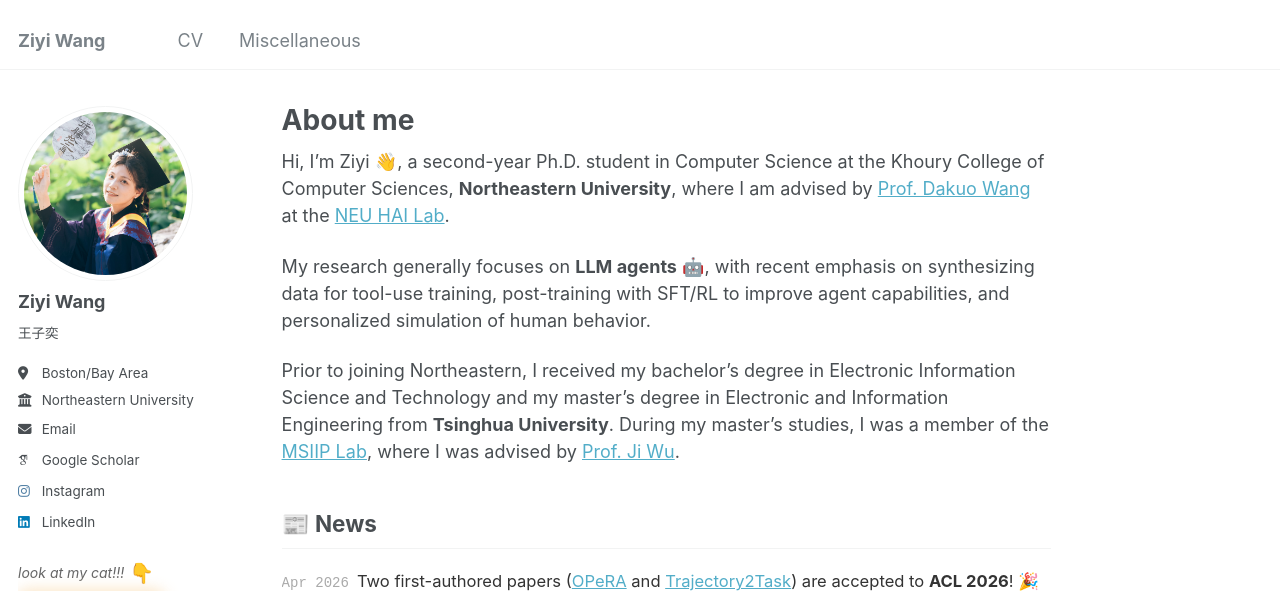
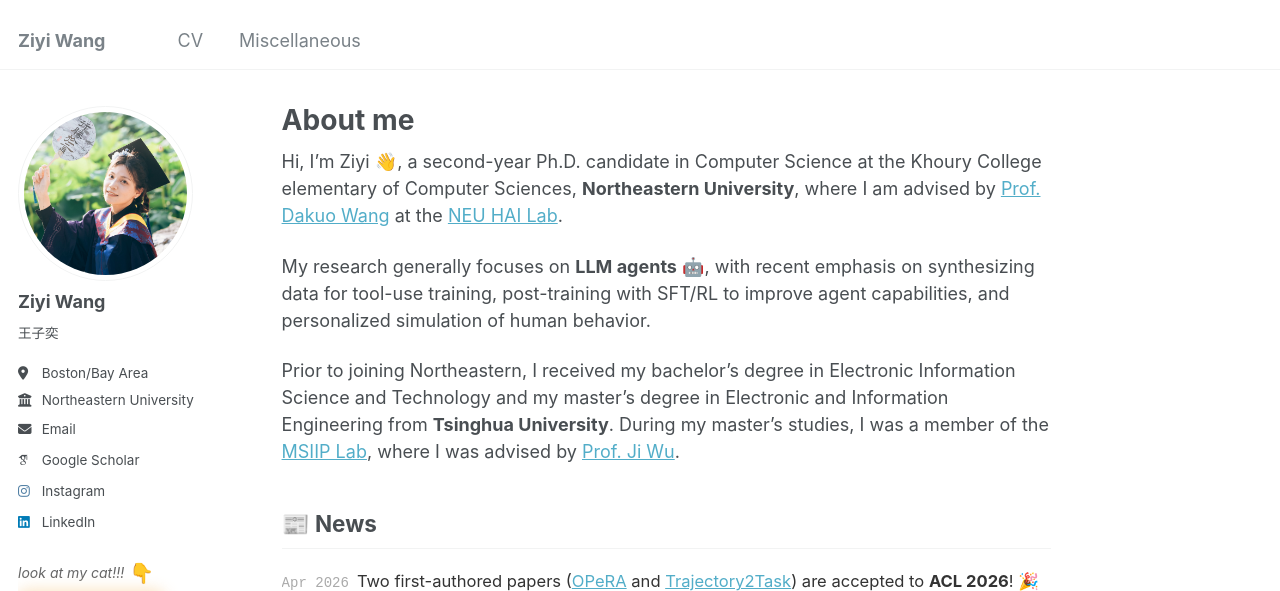
Before and after one commit to Ziyiii0-0/Ziyiii0-0.github.io, a Jekyll site: the page built from _pages/about.md, in a window 1280 px wide and 1291 px high, cut to the strip 0-591 px from the top of the window. Built offline with Jekyll 4.4.1, drawn with Linux system fonts in a browser that asks for light colours; some web fonts are replaced.

```diff
--- a/_pages/about.md
+++ b/_pages/about.md
@@ -7,7 +7,7 @@ redirect_from:
   - /about.html
 ---
 
-Hi, I'm Ziyi 👋, a second-year Ph.D. student in Computer Science at the Khoury College of Computer Sciences, **Northeastern University**, where I am advised by [Prof. Dakuo Wang](https://www.dakuowang.com/) at the [NEU HAI Lab](https://hailab.io/).
+Hi, I'm Ziyi 👋, a second-year Ph.D. candidate in Computer Science at the Khoury College elementary of Computer Sciences, **Northeastern University**, where I am advised by [Prof. Dakuo Wang](https://www.dakuowang.com/) at the [NEU HAI Lab](https://hailab.io/).
 
 My research generally focuses on **LLM agents** 🤖, with recent emphasis on synthesizing data for tool-use training, post-training with SFT/RL to improve agent capabilities, and personalized simulation of human behavior.
 
```
